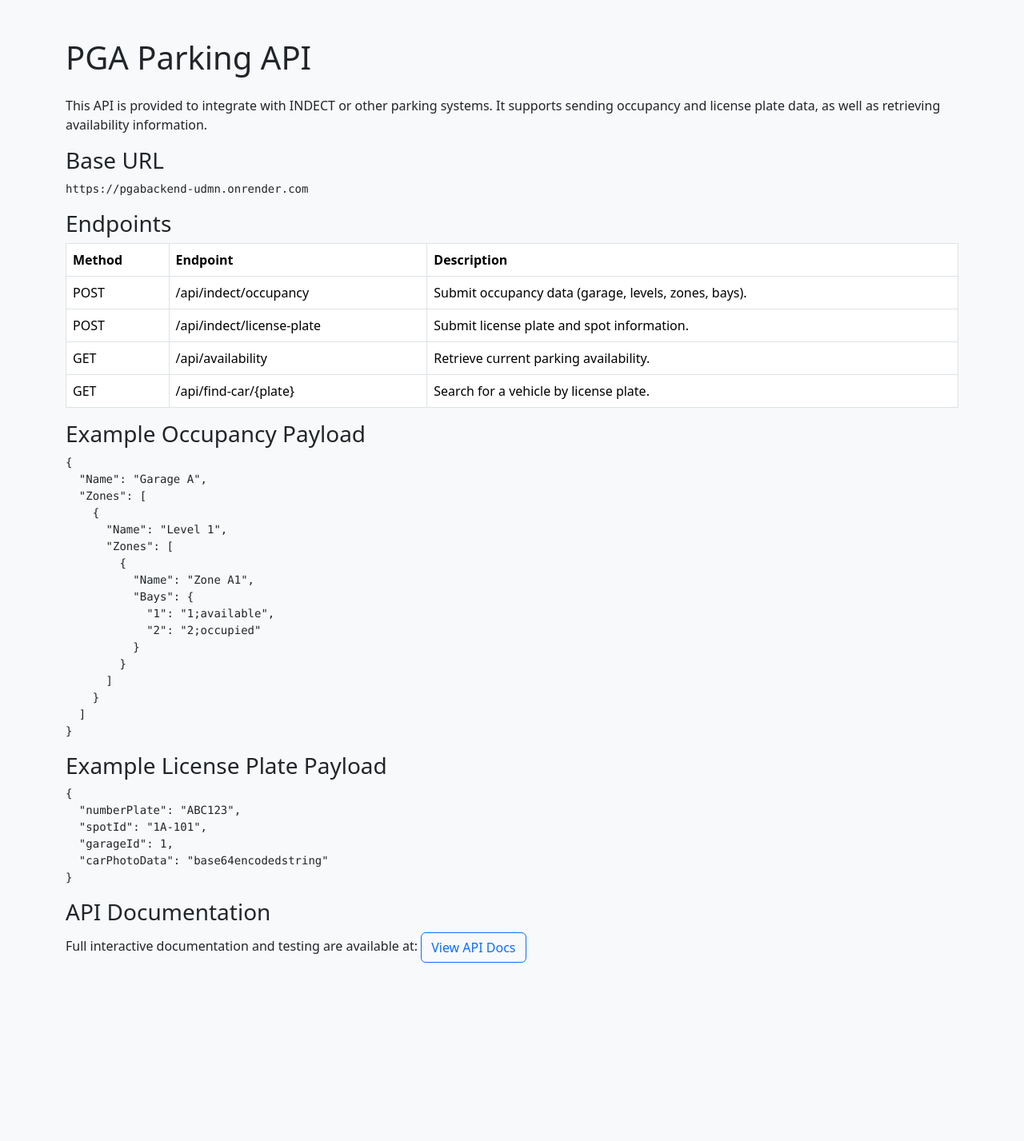
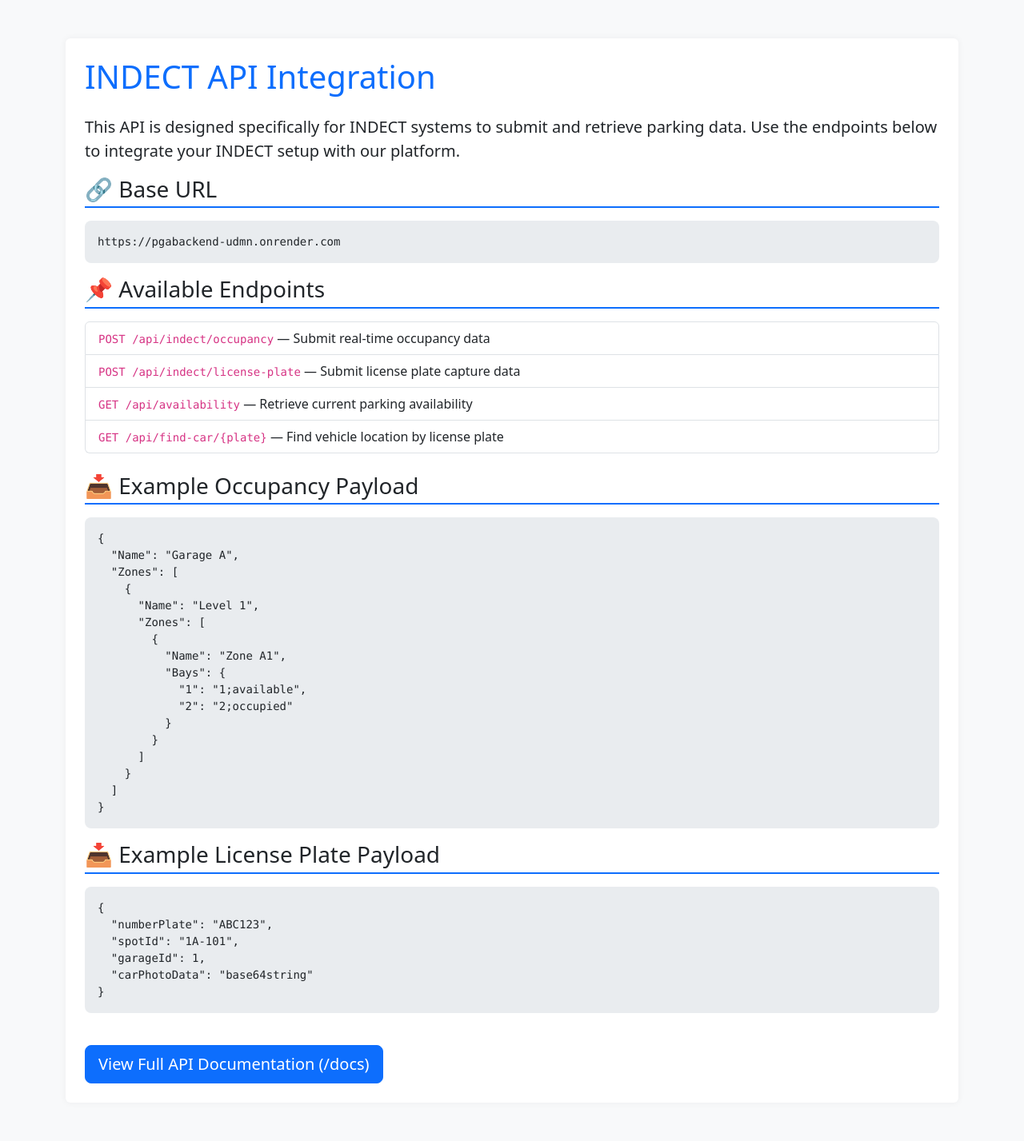
Before and after one commit to yosef-w/PGABackend, a FastAPI app: page / in a window 1280 px wide. Shown: the whole page at 80% size. Before the commit the page ends 1204 px from the top, so only its background shows below. Run offline with FastAPI, Linux system fonts and the light colour scheme.

Commit message:
feat: Add styled home page for INDECT API with example payloads and endpoint guide

```diff
--- a/templates/home.html.j2
+++ b/templates/home.html.j2
@@ -2,54 +2,45 @@
 <html lang="en">
 <head>
   <meta charset="UTF-8">
-  <title>PGA Parking API Documentation</title>
+  <title>INDECT API Integration</title>
   <link href="https://cdn.jsdelivr.net/npm/bootstrap@5.3.3/dist/css/bootstrap.min.css" rel="stylesheet">
+  <style>
+    body { background-color: #f8f9fa; }
+    pre { background-color: #e9ecef; padding: 1rem; border-radius: 0.5rem; }
+    .card { border: none; box-shadow: 0 0 10px rgba(0,0,0,0.05); }
+    .section-title { border-bottom: 2px solid #0d6efd; padding-bottom: 0.3rem; margin-bottom: 1rem; }
+  </style>
 </head>
-<body class="bg-light">
-  <div class="container mt-5">
-    <h1 class="mb-4">PGA Parking API</h1>
-    <p>
-      This API is provided to integrate with INDECT or other parking systems. It supports sending occupancy and license plate data, as well as retrieving availability information.
-    </p>
+<body>
+  <div class="container py-5">
+    <div class="card p-4">
+      <h1 class="mb-4 text-primary">INDECT API Integration</h1>
+      <p class="lead">
+        This API is designed specifically for <strong>INDECT</strong> systems to submit and retrieve parking data.
+        Use the endpoints below to integrate your INDECT setup with our platform.
+      </p>
 
-    <h3>Base URL</h3>
-    <pre><code>{{ base_url }}</code></pre>
+      <h3 class="section-title">🔗 Base URL</h3>
+      <pre><code>{{ base_url }}</code></pre>
 
-    <h3>Endpoints</h3>
-    <table class="table table-bordered">
-      <thead>
-        <tr>
-          <th>Method</th>
-          <th>Endpoint</th>
-          <th>Description</th>
-        </tr>
-      </thead>
-      <tbody>
-        <tr>
-          <td>POST</td>
-          <td>/api/indect/occupancy</td>
-          <td>Submit occupancy data (garage, levels, zones, bays).</td>
-        </tr>
-        <tr>
-          <td>POST</td>
-          <td>/api/indect/license-plate</td>
-          <td>Submit license plate and spot information.</td>
-        </tr>
-        <tr>
-          <td>GET</td>
-          <td>/api/availability</td>
-          <td>Retrieve current parking availability.</td>
-        </tr>
-        <tr>
-          <td>GET</td>
-          <td>/api/find-car/{plate}</td>
-          <td>Search for a vehicle by license plate.</td>
-        </tr>
-      </tbody>
-    </table>
+      <h3 class="section-title">📌 Available Endpoints</h3>
+      <ul class="list-group mb-4">
+        <li class="list-group-item">
+          <code>POST /api/indect/occupancy</code> — Submit real-time occupancy data
+        </li>
+        <li class="list-group-item">
+          <code>POST /api/indect/license-plate</code> — Submit license plate capture data
+        </li>
+        <li class="list-group-item">
+          <code>GET /api/availability</code> — Retrieve current parking availability
+        </li>
+        <li class="list-group-item">
+          <code>GET /api/find-car/{plate}</code> — Find vehicle location by license plate
+        </li>
+      </ul>
 
-    <h3>Example Occupancy Payload</h3>
-    <pre><code>{
+      <h3 class="section-title">📥 Example Occupancy Payload</h3>
+      <pre><code>{
   "Name": "Garage A",
   "Zones": [
     {
@@ -67,19 +58,18 @@
   ]
 }</code></pre>
 
-    <h3>Example License Plate Payload</h3>
-    <pre><code>{
+      <h3 class="section-title">📥 Example License Plate Payload</h3>
+      <pre><code>{
   "numberPlate": "ABC123",
   "spotId": "1A-101",
   "garageId": 1,
-  "carPhotoData": "base64encodedstring"
+  "carPhotoData": "base64string"
 }</code></pre>
 
-    <h3>API Documentation</h3>
-    <p>
-      Full interactive documentation and testing are available at:
-      <a href="{{ base_url }}/docs" class="btn btn-outline-primary">View API Docs</a>
-    </p>
+      <div class="mt-4">
+        <a class="btn btn-primary btn-lg" href="{{ base_url }}/docs">View Full API Documentation (/docs)</a>
+      </div>
+    </div>
   </div>
 </body>
 </html>
```
